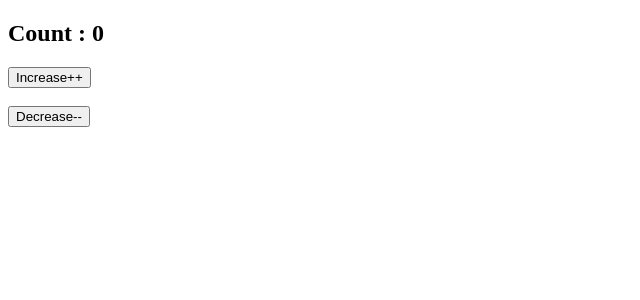
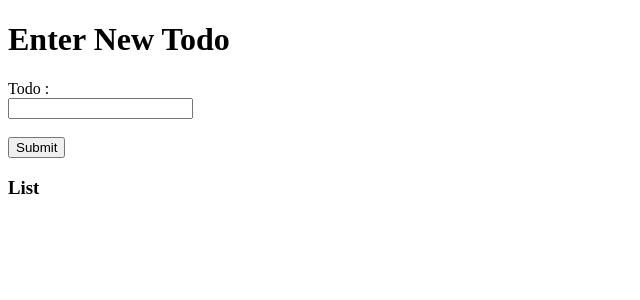
Before and after one commit to BabarAslamm/yahoo-baba-reactjs-course, a React (Vite) app: page / in a window 1280 px wide. Shown: the top 300 px of the page, without its empty margins (0-640 px from the left). Built offline with nearby package versions, Linux system fonts and the light colour scheme.

Commit message:
Todo App completed

```diff
--- a/src/App.jsx
+++ b/src/App.jsx
@@ -2,12 +2,13 @@ import { useState } from 'react'
 import reactLogo from './assets/react.svg'
 import viteLogo from '/vite.svg'
 import Counter from './Counter'
+import Todo from './Todo'
 
 function App() {
 
   return (
     <>
-      <Counter />
+      <Todo />
     </>
   )
 }
--- /dev/null
+++ b/src/Todo.jsx
@@ -0,0 +1,65 @@
+import React, { useState } from 'react'
+
+function Todo() {
+
+    const [newTodo, setNewTodo] = useState('');
+    const [todos, seTodos] = useState([]); // <-- start with an empty array
+
+    const handleSubmit = (e) => {
+        e.preventDefault();
+
+        if (newTodo.trim() === '') return;
+
+        seTodos([...todos, { text: newTodo, is_completed: false }]);
+        setNewTodo('');
+
+
+    }
+
+    const handleDelete = (index) => {
+
+        const newTodos = [...todos];
+        console.log('delete', index)
+        console.log('delete', todos[index])
+        newTodos[index].is_completed = !newTodos[index].is_completed;
+
+        seTodos(newTodos);
+
+    }
+
+    return (
+        <>
+            <form onSubmit={handleSubmit}>
+                <h1>Enter New Todo</h1>
+                <label>Todo : </label><br />
+                <input
+                    type="text"
+                    value={newTodo}
+                    onChange={(e) => setNewTodo(e.target.value)}
+                />
+                <br /><br />
+                <button type="submit">Submit</button>
+            </form>
+
+            <h3>List</h3>
+
+            {todos.map((todo, index) => (
+                <li
+                 key={index}
+                 style={{ textDecoration : todo.is_completed ? 'line-through' : ' '}}
+                >
+                    {todo.text}
+
+                    <button onClick={() => handleDelete(index)}>
+
+                        {todo.is_completed ?   'UnDo' : 'Done'}
+                        </button>
+                </li>
+            ))}
+
+
+        </>
+    );
+}
+
+export default Todo;
```
